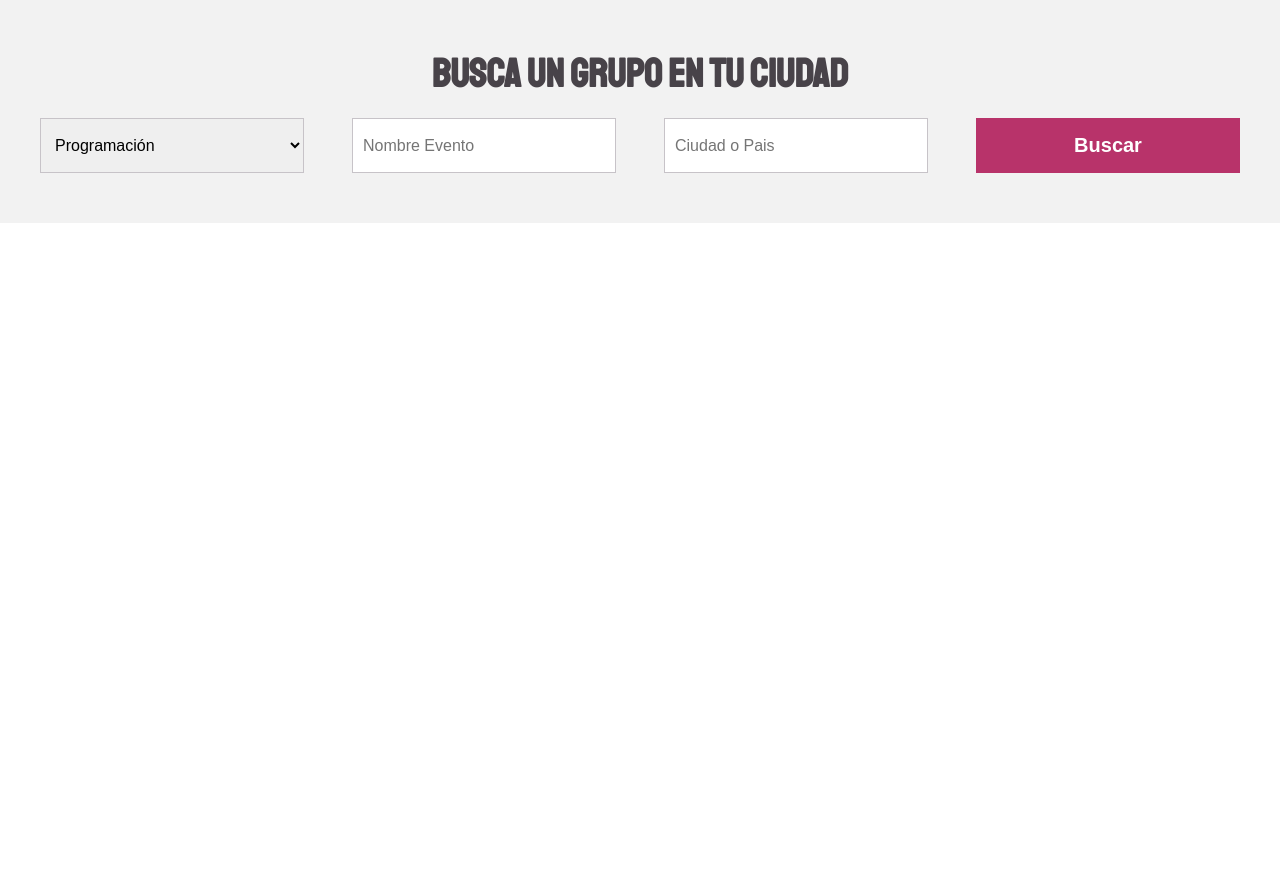
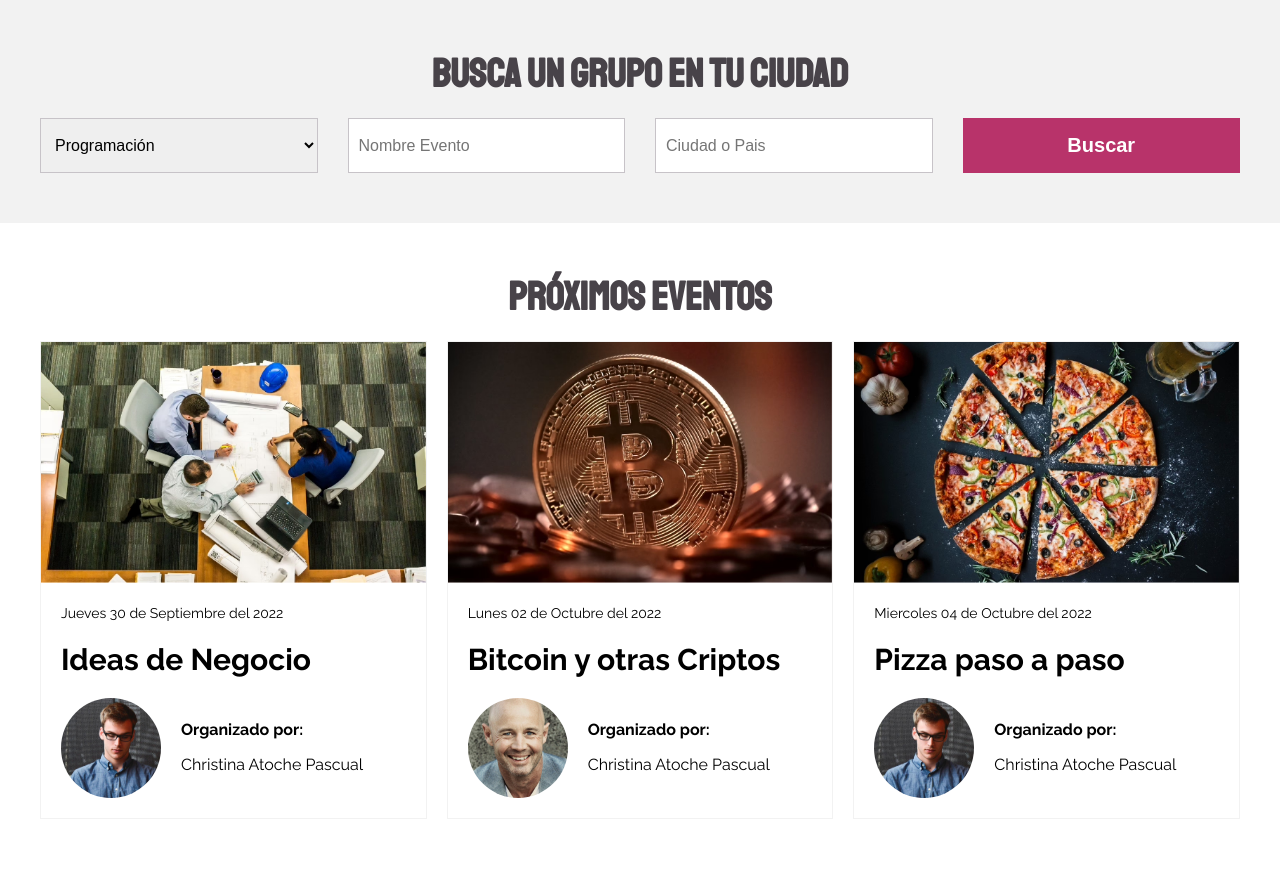
Before and after one commit to Devchris256/meeti, a website: page index.html in a window 1280 px wide. Shown: the part 732-1601 px from the top of the page. Before the commit the page ends 955 px from the top, so only its background shows below. Drawn offline with Linux system fonts and the light colour scheme.

Commit message:
finaliza seccion eventos

```diff
--- a/index.html
+++ b/index.html
@@ -55,5 +55,91 @@
             </form> <!-- form -->
         </div> <!-- wrapper -->
     </section> <!-- search -->
+    <section class="events">
+        <h2 class="events__title">Próximos eventos</h2>
+        <div class="wrapper">
+            <div class="events__grid">
+                <div class="event">
+                    <a href="./meeti.html" class="event__link">
+                        <picture>
+                            <source srcset="./build/img/imagen1.avif" type="image/avif">
+                            <source srcset="./build/img/imagen1.webp" type="image/webp">
+                            <img class="event__img" loading="lazy" src="./build/img/imagen1.jpg" alt="Imagen 1">
+                        </picture>
+                        <div class="event__content">
+                            <time datetime="2022-08-30" class="event__date">Jueves 30 de Septiembre del 2022</time>
+                            <h3 class="event__title">Ideas de Negocio</h3>
+                            <div class="event__author">
+                                <div class="event__author-image">
+                                    <picture>
+                                        <source srcset="./build/img/perfil1.avif" type="image/avif">
+                                        <source srcset="./build/img/perfil1.webp" type="image/webp">
+                                        <img loading="lazy" src="./build/img/perfil1.jpg" alt="Perfil de Christina Pascual">
+                                    </picture>
+                                </div>
+                                <div class="event__author-info">
+                                    <p class="event__organized-text">Organizado por:</p>
+                                    <p class="event__organized-name">Christina Atoche Pascual</p>
+                                </div>
+                            </div>
+                        </div> <!-- content -->
+                    </a>
+                </div> <!-- event -->
+                <div class="event">
+                    <a href="./meeti.html" class="event__link">
+                        <picture>
+                            <source srcset="./build/img/imagen2.avif" type="image/avif">
+                            <source srcset="./build/img/imagen2.webp" type="image/webp">
+                            <img class="event__img" loading="lazy" src="./build/img/imagen2.jpg" alt="Imagen 2">
+                        </picture>
+                        <div class="event__content">
+                            <time datetime="2022-10-02" class="event__date">Lunes 02 de Octubre del 2022</time>
+                            <h3 class="event__title">Bitcoin y otras Criptos</h3>
+                            <div class="event__author">
+                                <div class="event__author-image">
+                                    <picture>
+                                        <source srcset="./build/img/perfil2.avif" type="image/avif">
+                                        <source srcset="./build/img/perfil2.webp" type="image/webp">
+                                        <img loading="lazy" src="./build/img/perfil2.jpg" alt="Perfil de Christina Pascual">
+                                    </picture>
+                                </div>
+                                <div class="event__author-info">
+                                    <p class="event__organized-text">Organizado por:</p>
+                                    <p class="event__organized-name">Christina Atoche Pascual</p>
+                                </div>
+                            </div>
+                        </div> <!-- content -->
+                    </a>
+                </div> <!-- event -->
+                <div class="event">
+                    <a href="./meeti.html" class="event__link">
+                        <picture>
+                            <source srcset="./build/img/imagen3.avif" type="image/avif">
+                            <source srcset="./build/img/imagen3.webp" type="image/webp">
+                            <img class="event__img" loading="lazy" src="./build/img/imagen3.jpg" alt="Imagen 3">
+                        </picture>
+                        <div class="event__content">
+                            <time datetime="2022-10-04" class="event__date">Miercoles 04 de Octubre del 2022</time>
+                            <h3 class="event__title">Pizza paso a paso</h3>
+                            <div class="event__author">
+                                <div class="event__author-image">
+                                    <img loading="lazy" src="./build/img/perfil1.jpg" alt="Perfil de Christina Pascual">
+                                    <!-- <picture>
+                                        <source srcset="./build/img/perfil1.avif" type="image/avif">
+                                        <source srcset="./build/img/perfil1.webp" type="image/webp">
+                                        <img loading="lazy" src="./build/img/perfil1.jpg" alt="Perfil de Christina Pascual">
+                                    </picture> -->
+                                </div>
+                                <div class="event__author-info">
+                                    <p class="event__organized-text">Organizado por:</p>
+                                    <p class="event__organized-name">Christina Atoche Pascual</p>
+                                </div>
+                            </div>
+                        </div> <!-- content -->
+                    </a>
+                </div> <!-- event -->
+            </div> <!-- grid -->
+        </div> <!-- wrapper -->
+    </section> <!-- events -->
 </body>
 </html>
--- a/src/scss/ui/contenido/_busqueda.scss
+++ b/src/scss/ui/contenido/_busqueda.scss
@@ -17,7 +17,11 @@
     gap: 1.25rem;
 
     @include m.tablet {
-        @include m.grid(4, 3rem);
+        @include m.grid(3, 1.875rem);
+    }
+
+    @include m.desktop {
+        @include m.grid(4, 1.875rem);
     }
 
     &__campo {
@@ -28,5 +32,10 @@
     &__submit {
         @include m.button(v.$primary, v.$white);
         margin-block-start: 0;
+        grid-column: 2;
+
+        @include m.desktop {
+            grid-column: unset;
+        }
     }
 }
--- /dev/null
+++ b/src/scss/ui/contenido/_eventos.scss
@@ -0,0 +1,58 @@
+@use '../../base/variables' as v;
+@use '../../base/minxis' as m;
+
+.events {
+    padding: 3.125rem 0;
+    &__title {
+        @include m.title;
+    }
+    &__grid {
+        margin-block-start: 1.25rem;
+        @include m.grid(1, 1.25rem);
+
+        @include m.tablet {
+            @include m.grid(2, 1.25rem);
+        }
+
+        @include m.desktop {
+            @include m.grid(3, 1.25rem);
+        }
+    }
+}
+
+
+.event {
+    border: 1px solid v.$greyLight;
+    &__img {
+        width: 100%;
+    }
+    &__content {
+        padding: 1.25rem;
+    }
+    &__date {
+        font-size: .875rem;
+        margin: 0;
+    }
+    &__name {
+        color: v.$grey;
+        margin: .625rem 0;
+    }
+    &__author {
+        display: flex;
+        align-items: center;
+        gap: 1.25rem;
+        margin-block-start: 1.25rem;
+    }
+    &__author-image {
+        inline-size: 6.25rem;
+        border-radius: 50%;
+        overflow: hidden;
+    }
+    &__organized-text,
+    &__organized-name {
+        margin: .4rem 0;
+    }
+    &__organized-text {
+        font-weight: 700;
+    }
+}
--- a/src/scss/ui/contenido/_index.scss
+++ b/src/scss/ui/contenido/_index.scss
@@ -1,2 +1,3 @@
 @forward 'hero';
 @forward 'busqueda';
+@forward 'eventos';
```
Also changed, not shown: build/css/app.css, 1 other file.
